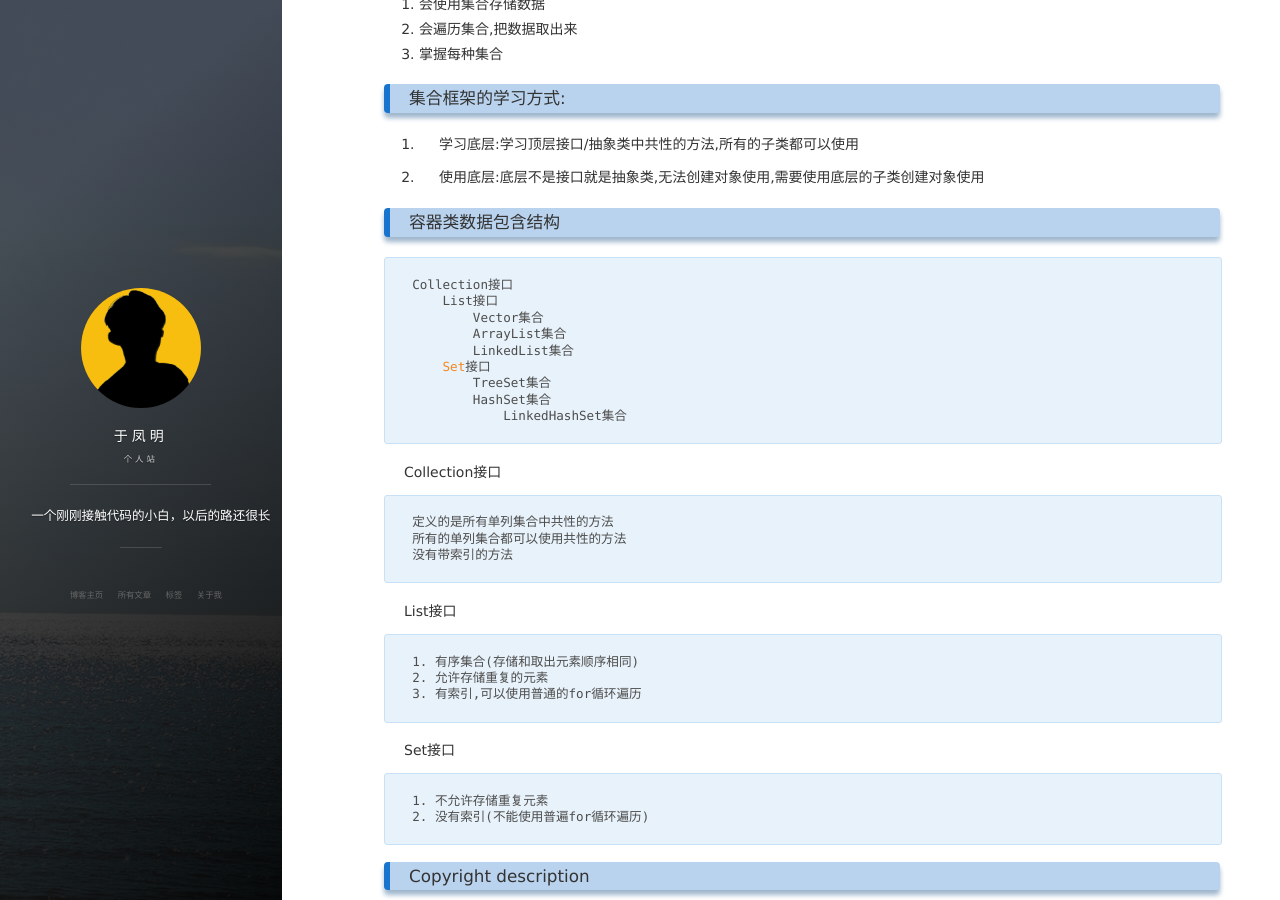
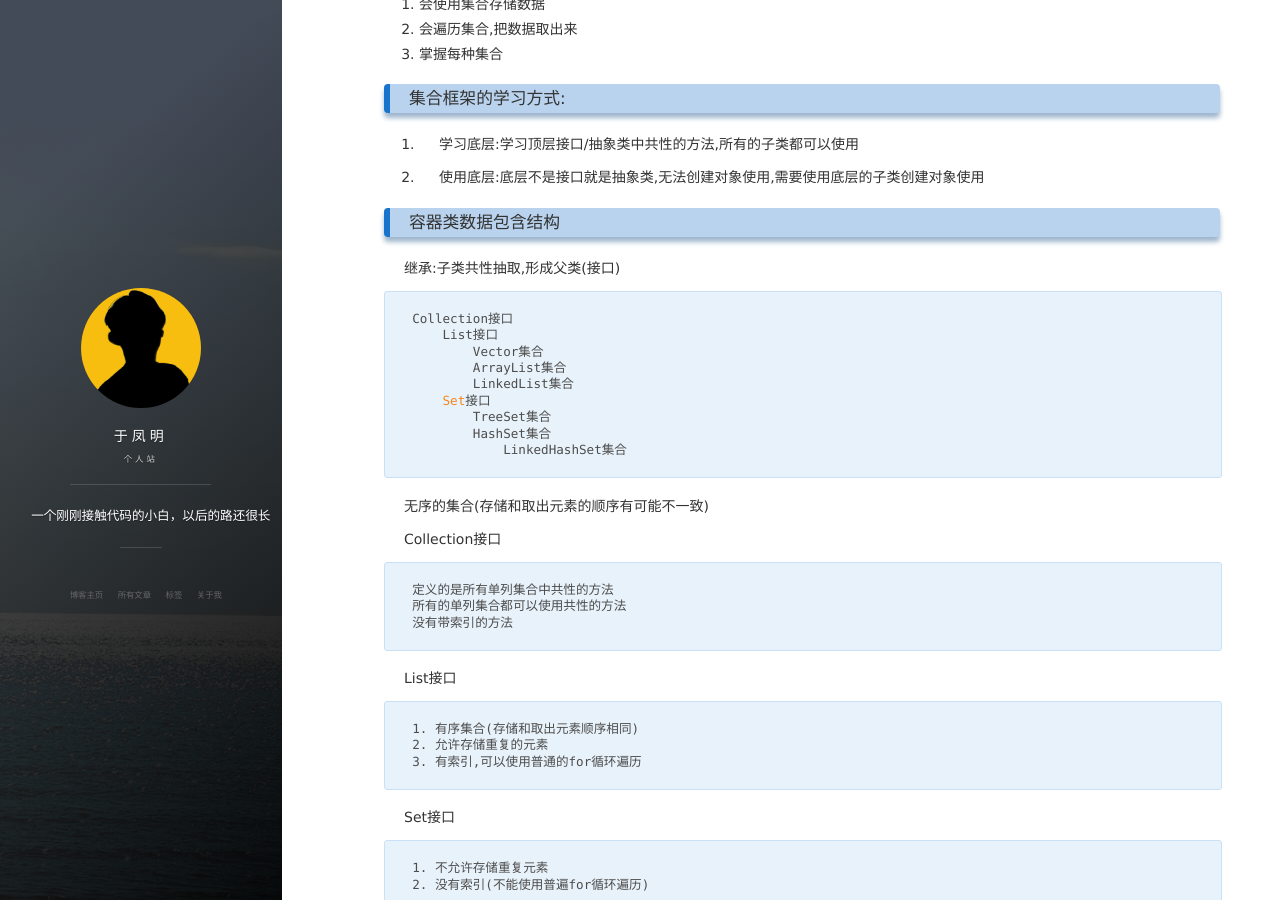
Before and after one commit to victorfengming/victorfengming.github.io.leopardpan, a Jekyll site: the page built from _posts/note/2019-10-19-note04.md, in a window 1280 px wide and 900 px high, scrolled down 2682 px. Built offline with Jekyll 4.4.1, drawn with Linux system fonts in a browser that asks for light colours; nearby versions of some CDN libraries; comment, search, counter and statistics services are not loaded.

Commit message:
无序的集合

````diff
--- a/_posts/note/2019-10-19-note04.md
+++ b/_posts/note/2019-10-19-note04.md
@@ -143,6 +143,7 @@ String转换成对应的基本数据类型
 2. 使用底层:底层不是接口就是抽象类,无法创建对象使用,需要使用底层的子类创建对象使用
 
 ### 容器类数据包含结构
+继承:子类共性抽取,形成父类(接口)
 ```java
 Collection接口
     List接口
@@ -154,6 +155,8 @@ Collection接口
         HashSet集合
             LinkedHashSet集合
 ```
+无序的集合(存储和取出元素的顺序有可能不一致)
+
 
 Collection接口
 ```java
````
